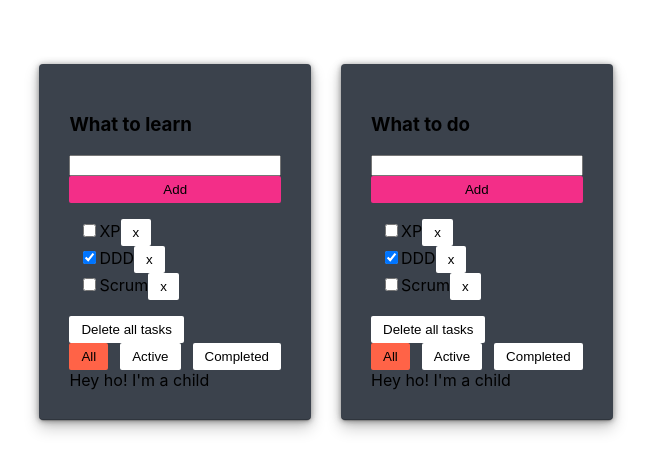
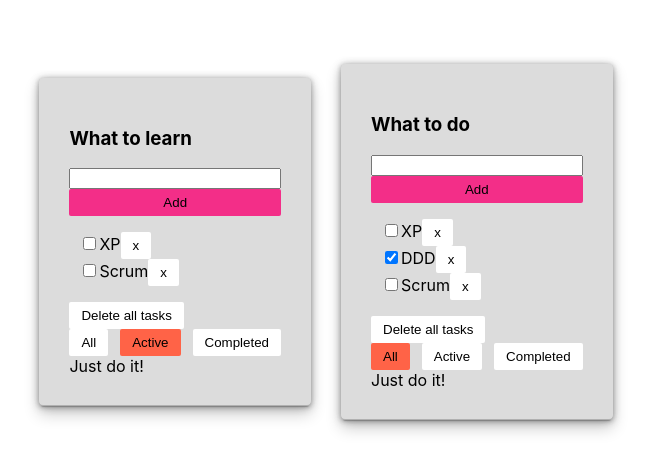
Before and after one commit to dariametelitsa/todolist, a React (Create React App) app: page / in a window 1280 px wide. Shown: the part 158-630 px from the top of the page, without its empty margins (314-965 px from the left). Built offline with nearby package versions, Linux system fonts and the light colour scheme.

Commit message:
Refactored tasks structure. Added multiply taskLists

```diff
--- a/src/App.tsx
+++ b/src/App.tsx
@@ -1,17 +1,74 @@
-import React from 'react';
-import './App.scss';
-import { Tasks } from "./components/tasks/Tasks";
-import { tasksArr } from "./data/Data";
+import React, { useState } from 'react';
+import { FilterValuesType, TaskType, todoListType } from "./data/dataPropsTypes";
+import { v1 } from "uuid";
+import Todolist from "./components/todolist/Todolist";
+import { tasksArr, todoListsData } from "./data/Data";
+import './App.scss'
 
 export const sum = (a: number, b: number): number => {
     return a + b;
 }
 
 function App() {
+
+    //global state
+    let [tasks, setTasks] = useState<Array<TaskType>>(tasksArr[0].taskBlock);
+    let [todoLists, setTodoLists] = useState<Array<todoListType>>(todoListsData);
+
+    const changeFilter = (todolistId: string, filter: FilterValuesType) => {
+        setTodoLists(todoLists.map(td => td.id !== todolistId ? td : {...td, filter}));
+    }
+
+    const filterTasks = (todolistId: string, tasks: TaskType[], filter: FilterValuesType) => {
+        let tasksFiltered = tasks;
+        let todolist = todoLists.find(td => td.id === todolistId);
+        if (todolist && todolist.filter === 'active') {
+            tasksFiltered = tasks.filter((t) => !t.isDone);
+        }
+        if (todolist && todolist.filter=== 'completed') {
+            tasksFiltered = tasks.filter((t) => t.isDone);
+        }
+        return tasksFiltered;
+    }
+
+    function removeTask(taskId: string) {
+        let filteredTasks = tasks.filter((t) => t.id !== taskId);
+        setTasks(filteredTasks);
+    }
+
+    const addTask = (taskTitle: string) => {
+        let newTask: TaskType = {id: v1(), isDone: false, title: taskTitle};
+        taskTitle && setTasks([newTask, ...tasks]);
+    }
+
+    const deleteAllTasks = () => {
+        setTasks([]);
+    }
+
+    const setNewTaskStatus = (taskId: string, newIsDone: boolean) => {
+        const newState = tasks.map((t) => t.id === taskId ? {...t, isDone: newIsDone} : t);
+        setTasks(newState);
+    }
+
     return (
-        <div className="App">
-            <Tasks title={tasksArr[0].title} tasks={tasksArr[0].taskBlock} id={tasksArr[0].id}/>
-            <Tasks title={tasksArr[1].title} tasks={tasksArr[0].taskBlock} id={tasksArr[1].id}/>
+        <div className={'App'}>
+            {todoLists.map(td => {
+                let tasksFiltered = filterTasks(td.id, tasks, td.filter);
+                return <Todolist key={td.id}
+                                 id={td.id}
+                                 title={td.title}
+                                 tasks={tasksFiltered}
+                                 removeTask={removeTask}
+                                 addTask={addTask}
+                                 deleteAllTasks={deleteAllTasks}
+                                 setNewTaskStatus={setNewTaskStatus}
+                                 filter={td.filter}
+                                 changeFilter={changeFilter}>
+                    {<div>Just do it!</div>}
+                </Todolist>
+            })
+            }
+
         </div>
     );
 }
--- a/src/components/tasks/Tasks.tsx
+++ b/src/components/tasks/Tasks.tsx
@@ -1,48 +1,47 @@
-import React, { useState } from 'react';
-import Todolist from "../todolist/Todolist";
-import { FilterValuesType, TasksPropsType, TaskType } from "../../data/dataPropsTypes";
-import { v1 } from "uuid";
+// import React, { useState } from 'react';
+// import Todolist from "../todolist/Todolist";
+// import { TasksPropsType, TaskType } from "../../data/dataPropsTypes";
+// import { v1 } from "uuid";
+//
+// export const TasksGroups: React.FC<TasksPropsType> = (props) => {
+//     let {title, tasks, id} = props;
+//
+//     //global state
+//     let [tasksFiltered, setTasks] = useState<Array<TaskType>>(tasks);
+//
+//     function removeTask(taskId: string) {
+//         let filteredTasks = tasksFiltered.filter((t) => t.id !== taskId);
+//         setTasks(filteredTasks);
+//     }
+//
+//     const addTask = (taskTitle: string) => {
+//         let newTask: TaskType = {id: v1(), isDone: false, title: taskTitle};
+//         taskTitle && setTasks([newTask, ...tasksFiltered]);
+//     }
+//
+//     const deleteAllTasks = () => {
+//         setTasks([]);
+//     }
+//
+//     const setNewTaskStatus = (taskId: string, newIsDone: boolean) => {
+//         // const task = tasksFiltered.find(t => t.id === taskId);
+//         // if (task) {
+//         //     task.isDone = newIsDone;
+//         //     setTasks([...tasksFiltered]);
+//         // }
+//         const newState = tasksFiltered.map((t) => t.id === taskId ? {...t, isDone: newIsDone} : t);
+//         setTasks(newState);
+//     }
+//
+//     return (
+//         <div>
+//             <Todolist title={title} tasks={tasksFiltered} removeTask={removeTask} id={id}
+//                       addTask={addTask} deleteAllTasks={deleteAllTasks} setNewTaskStatus={setNewTaskStatus}
+//                       filter={props.filter} setFilter={setFilter}>
+//                 {<div>Hey ho! I'm a child</div>}
+//             </Todolist>
+//         </div>
+//     );
+// };
 
-export const Tasks: React.FC<TasksPropsType> = (props) => {
-    let {title, tasks, id} = props;
-
-    //global state
-    let [tasksFiltered, setTasks] = useState<Array<TaskType>>(tasks);
-
-    //local state
-    let [filter, setFilter] = useState<FilterValuesType>('all');
-
-    function removeTask(taskId: string) {
-        let filteredTasks = tasksFiltered.filter((t) => t.id !== taskId);
-        setTasks(filteredTasks);
-    }
-
-    const addTask = (taskTitle: string) => {
-        let newTask: TaskType = {id: v1(), isDone: false, title: taskTitle};
-        taskTitle && setTasks([newTask, ...tasksFiltered]);
-    }
-
-    const deleteAllTasks = () => {
-        setTasks([]);
-    }
-
-    const setNewTaskStatus = (taskId: string, newIsDone: boolean) => {
-        // const task = tasksFiltered.find(t => t.id === taskId);
-        // if (task) {
-        //     task.isDone = newIsDone;
-        //     setTasks([...tasksFiltered]);
-        // }
-        const newState = tasksFiltered.map((t) => t.id === taskId ? {...t, isDone: newIsDone} : t);
-        setTasks(newState);
-    }
-
-    return (
-        <div>
-            <Todolist title={title} tasks={tasksFiltered} removeTask={removeTask} id={id}
-                      addTask={addTask} deleteAllTasks={deleteAllTasks} setNewTaskStatus={setNewTaskStatus}
-                      filter={filter} setFilter={setFilter}>
-                {<div>Hey ho! I'm a child</div>}
-            </Todolist>
-        </div>
-    );
-};
+export const temp = 0;
--- a/src/components/todolist/Todolist.module.scss
+++ b/src/components/todolist/Todolist.module.scss
@@ -1,7 +1,7 @@
 .todolist {
   padding: 30px;
   border-radius: 4px;
-  background-color: #3b424c;
+  background-color: #dcdcdc;
   box-shadow: 0 8px 16px 0 rgba(0, 0, 0, 0.2), 0 3px 1px -2px rgba(0, 0, 0, 0.2), 0 1px 5px 0 rgba(0, 0, 0, 0.12),
               inset 0 -1px 0 rgba(0, 0, 0, 0.2), 0 1px 5px 0 rgba(0, 0, 0, 0.12), 0 1px 10px 0 rgba(0, 0, 0, 0.24);
 }
--- a/src/components/todolist/Todolist.tsx
+++ b/src/components/todolist/Todolist.tsx
@@ -17,31 +17,16 @@ const Todolist: React.FC<TodolistPropsType> = ({
                                                    removeTask,
                                                    id,
                                                    filter,
-                                                   setFilter,
+                                                   changeFilter,
                                                    addTask,
                                                    deleteAllTasks,
                                                    setNewTaskStatus,
                                                }: TodolistPropsType) => {
+    //local state - not business tasks
     let [TaskTitle, setNewTaskTitle] = useState('');
-
-    //local state
     let [taskInputError, setTaskInputError] = useState<string | null>(null);
 
     const [listRef] = useAutoAnimate<HTMLUListElement>()
-    const getTasksFotTodolist = (tasks: Array<TaskType>, filter: FilterValuesType) => {
-        switch (filter) {
-            case 'active':
-                return tasks.filter(t => !t.isDone);
-
-            case 'completed':
-                return tasks.filter(t => t.isDone);
-
-            default:
-                return tasks;
-        }
-    }
-
-    const tasksForTodoList = getTasksFotTodolist(tasks, filter);
 
     const addTaskWithCheck = () => {
         const trimmedTaskTitle = TaskTitle.trim();
@@ -71,7 +56,7 @@ const Todolist: React.FC<TodolistPropsType> = ({
     }
 
     const onClickHandlerCreator = (filter: FilterValuesType) => {
-        return () => setFilter(filter);
+        return () => changeFilter(id, filter);
     }
 
     const onClickHandlerDeleteAll = () => {
@@ -107,7 +92,7 @@ const Todolist: React.FC<TodolistPropsType> = ({
                     tasks.length === 0 ? (
                         <p>Задач нет</p>
                     ) : (
-                        tasksForTodoList.map((task) => {
+                        tasks.map((task) => {
                             const onChangeSetTaskStatusHandler = (e: ChangeEvent<HTMLInputElement>) => setNewTaskStatus(task.id, e.currentTarget.checked);
                             return (
                                 <li key={id}>
--- a/src/data/Data.ts
+++ b/src/data/Data.ts
@@ -1,4 +1,4 @@
-import { TasksArrPropsType } from "./dataPropsTypes";
+import { TasksArrPropsType, todoListType } from "./dataPropsTypes";
 import { v1, v4 } from "uuid";
 
 export const tasksArr: Array<TasksArrPropsType> = [
@@ -22,3 +22,8 @@ export const tasksArr: Array<TasksArrPropsType> = [
         ]
     }
 ];
+
+export const todoListsData: todoListType[] = [
+    {id: v4(), title: "What to learn", filter: 'active'},
+    {id: v4(), title: "What to do", filter: 'all'},
+]
```
Also changed, not shown: src/data/dataPropsTypes.ts (+8 -1 lines), 1 other file (tests, documents, lock files or other folders).
